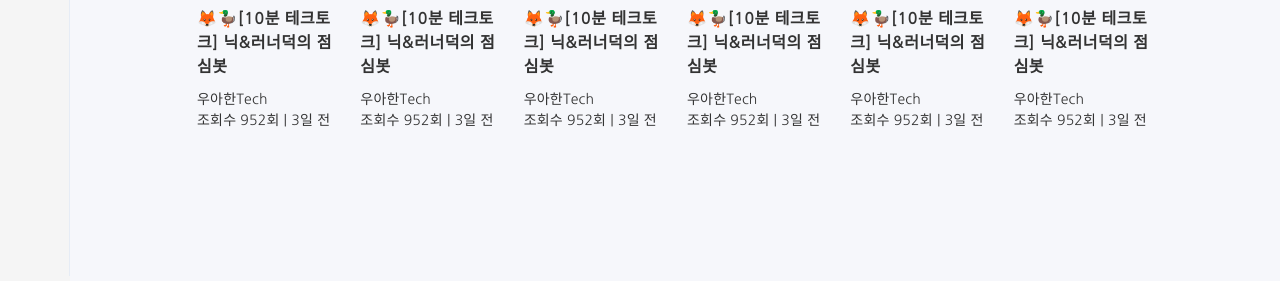
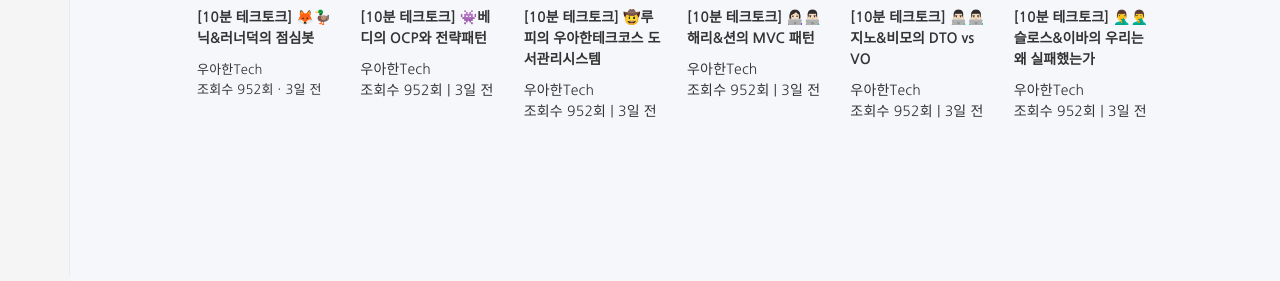
Before and after one commit to woowacourse/miniprojects, a plain HTML site: page wootube/index.html in a window 1280 px wide. Shown: the part 519-800 px from the top of the page. Drawn offline with nearby package versions, Linux system fonts and the light colour scheme; some packages are replaced by stand-ins of ours; a script that the page names is missing; a web font is replaced by a local one.

Commit message:
refactor(title): change thumnail's title

```diff
--- a/wootube/index.html
+++ b/wootube/index.html
@@ -176,9 +176,13 @@
                                         <img class="img-responsive" src="images/default/thumb_001.jpeg" alt="">
                                     </div>
                                     <div class="card-block padding-10">
-                                        <h5 class="mrg-btm-10 no-mrg-top text-bold">🦊🦆[10분 테크토크] 닉&러너덕의 점심봇</h5>
-                                        <span>우아한Tech</span>
-                                        <span class="d-block">조회수 952회 | 3일 전</span>
+                                        <h5 class="mrg-btm-10 no-mrg-top text-bold font-size-14 ls-0">[10분 테크토크] 🦊🦆닉&러너덕의 점심봇</h5>
+                                        <span class="font-size-13">우아한Tech</span>
+                                        <div class="font-size-13">
+                                            <span>조회수 952회</span>
+                                            <span> · </span>
+                                            <span>3일 전</span>
+                                        </div>
                                     </div>
                                 </div>
                             </div>
@@ -188,7 +192,7 @@
                                         <img class="img-responsive" src="images/default/thumb_002.jpeg" alt="">
                                     </div>
                                     <div class="card-block padding-10">
-                                        <h5 class="mrg-btm-10 no-mrg-top text-bold">🦊🦆[10분 테크토크] 닉&러너덕의 점심봇</h5>
+                                        <h5 class="mrg-btm-10 no-mrg-top text-bold font-size-14 ls-0">[10분 테크토크] 👾베디의 OCP와 전략패턴</h5>
                                         <span>우아한Tech</span>
                                         <span class="d-block">조회수 952회 | 3일 전</span>
                                     </div>
@@ -200,7 +204,7 @@
                                         <img class="img-responsive" src="images/default/thumb_003.jpeg" alt="">
                                     </div>
                                     <div class="card-block padding-10">
-                                        <h5 class="mrg-btm-10 no-mrg-top text-bold">🦊🦆[10분 테크토크] 닉&러너덕의 점심봇</h5>
+                                        <h5 class="mrg-btm-10 no-mrg-top text-bold font-size-14 ls-0">[10분 테크토크] 🤠루피의 우아한테크코스 도서관리시스템</h5>
                                         <span>우아한Tech</span>
                                         <span class="d-block">조회수 952회 | 3일 전</span>
                                     </div>
@@ -212,7 +216,7 @@
                                         <img class="img-responsive" src="images/default/thumb_004.jpeg" alt="">
                                     </div>
                                     <div class="card-block padding-10">
-                                        <h5 class="mrg-btm-10 no-mrg-top text-bold">🦊🦆[10분 테크토크] 닉&러너덕의 점심봇</h5>
+                                        <h5 class="mrg-btm-10 no-mrg-top text-bold font-size-14 ls-0">[10분 테크토크] 👩🏻‍💻👨🏻‍💻해리&션의 MVC 패턴</h5>
                                         <span>우아한Tech</span>
                                         <span class="d-block">조회수 952회 | 3일 전</span>
                                     </div>
@@ -224,7 +228,7 @@
                                         <img class="img-responsive" src="images/default/thumb_005.jpeg" alt="">
                                     </div>
                                     <div class="card-block padding-10">
-                                        <h5 class="mrg-btm-10 no-mrg-top text-bold">🦊🦆[10분 테크토크] 닉&러너덕의 점심봇</h5>
+                                        <h5 class="mrg-btm-10 no-mrg-top text-bold font-size-14 ls-0">[10분 테크토크] 👨🏻‍💻👨🏻‍💻지노&비모의 DTO vs VO</h5>
                                         <span>우아한Tech</span>
                                         <span class="d-block">조회수 952회 | 3일 전</span>
                                     </div>
@@ -236,7 +240,7 @@
                                         <img class="img-responsive" src="images/default/thumb_006.jpeg" alt="">
                                     </div>
                                     <div class="card-block padding-10">
-                                        <h5 class="mrg-btm-10 no-mrg-top text-bold">🦊🦆[10분 테크토크] 닉&러너덕의 점심봇</h5>
+                                        <h5 class="mrg-btm-10 no-mrg-top text-bold font-size-14 ls-0">[10분 테크토크] 🤦‍♂️🤦‍♂️슬로스&이바의 우리는 왜 실패했는가</h5>
                                         <span>우아한Tech</span>
                                         <span class="d-block">조회수 952회 | 3일 전</span>
                                     </div>
@@ -263,7 +267,6 @@
             e.preventDefault();
         });
     }
-
     sideNavToggle();
 </script>
 </body>
```
